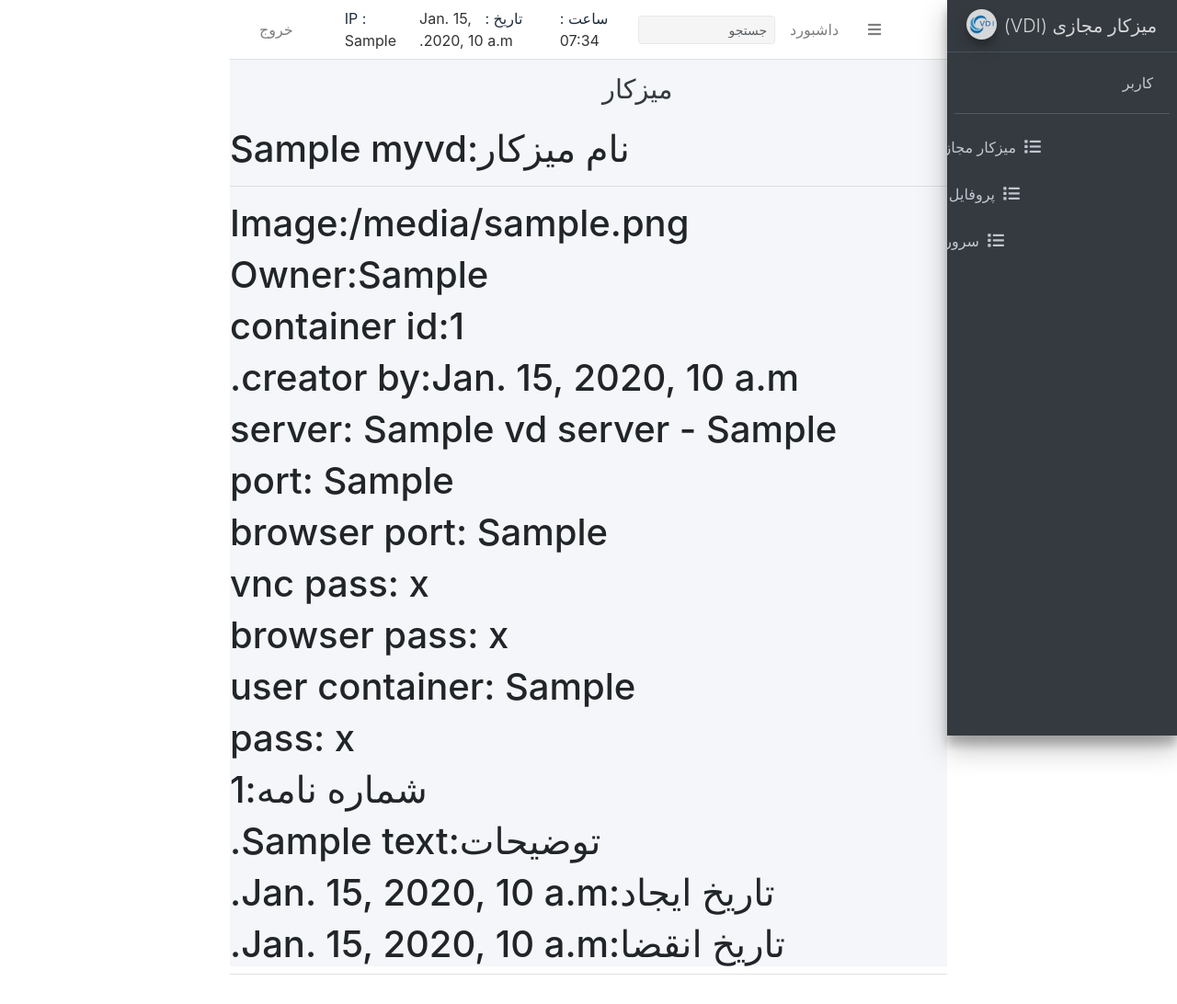
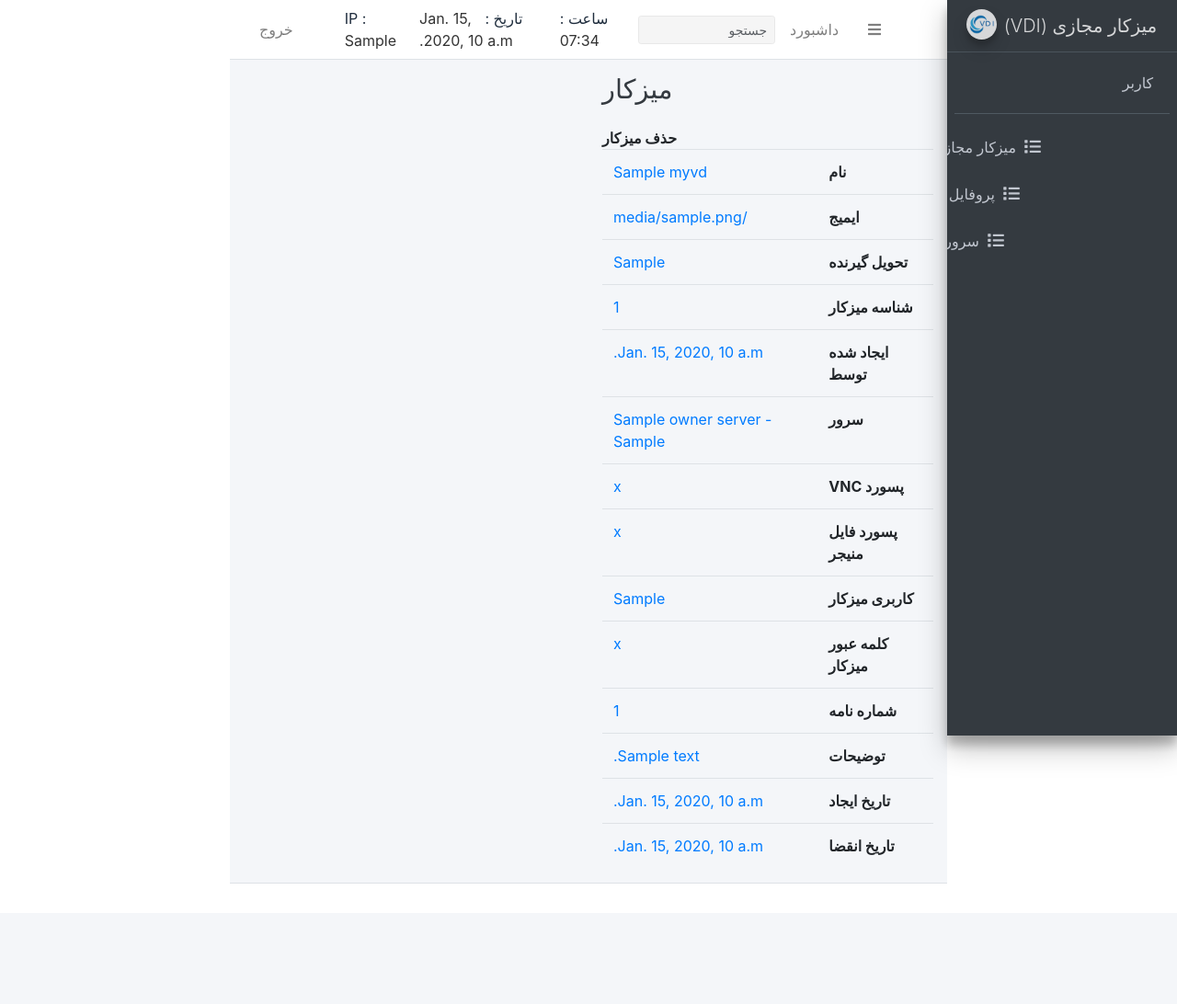
Before and after one commit to baniasadi-m/vdi-panel, a Django app: template vdiManager/templates/vdiApp/vdremove.html in a window 1280 px wide. Shown: the whole page at 92% size. After the commit the page ends 961 px from the top, so only its background shows below. Run offline with Django 3.2, Linux system fonts and the light colour scheme; the template is opened without the code that fills it: most values are stand-ins (such as "Sample title", 1, 10 or a date in 2020); some libraries are stand-ins or nearby versions.

Commit message:
update templates for doing copy password by click

```diff
--- a/vdiManager/templates/adAuth/info.html
+++ b/vdiManager/templates/adAuth/info.html
@@ -7,11 +7,11 @@
 
 <title>مشخصات  میزکار</title>
 <meta name="viewport" content="width=device-width, initial-scale=1">
-<link rel="shortcut icon" type="image/png" href="{% static 'favicon.ico' %}"/>
+<link rel="shortcut icon" type="image/png" href="{% static 'vdi.png' %}"/>
 <link href="{% static 'assets/css/bootstrap.min.css' %}" rel="stylesheet">
 <style type="text/css">
     body {
-	  background-image: url("{% static 'assets/img/gonbad.jpg' %}");
+	  background-image: url("{% static 'assets/img/vdi-blue.png' %}");
 	}
 
     .inf-content{
@@ -43,7 +43,7 @@
 
 
 <div class="panel-body center-screen">
-
+    <div id="tempMessage" style="display: none; padding: 10px; background-color: #52c6bc; color: #fff; position: fixed; top: 0; left: 50%; transform: translateX(-50%);"></div>
 <div class="col-md-6 inf-content">
 <strong>Information</strong><br>
 <div class="table-responsive">
--- a/vdiManager/templates/vdiApp/profilecreate.html
+++ b/vdiManager/templates/vdiApp/profilecreate.html
@@ -35,7 +35,7 @@
             </div>
     <p>{{v}}</p>
     <!-- Submit button -->
-    <button type="submit" class="btn btn-primary btn-block mb-4">ایجاد میزکار</button>
+    <button type="submit" class="btn btn-primary btn-block mb-4">ایجاد پروفایل</button>
   </form>
 
 
--- a/vdiManager/templates/vdiApp/vdremove.html
+++ b/vdiManager/templates/vdiApp/vdremove.html
@@ -24,24 +24,175 @@
 
   </div>
 {% endif %}
-<h1 name="national_id">نام میزکار:{{myvd.vd_container_name }}</h1>
-<hr>
-<h1>Image:{{myvd.vd_container_img}}</h1>
-<h1>Owner:{{myvd.vd_owner }}</h1>
-<h1>container id:{{myvd.vd_container_id }}</h1>
-<h1>creator by:{{myvd.vd_created_by}}</h1>
-<h1>server: {{myvd.vd_server.server_name}} - {{myvd.vd_server.server_ip}}</h1>
-<h1>port: {{myvd.vd_port}} </h1>
-<h1>browser port: {{myvd.vd_browser_port}} </h1>
-<h1>vnc pass: {{myvd.vd_container_vncpass}} </h1>
-<h1>browser pass: {{myvd.vd_browser_pass}} </h1>
-<h1>user container: {{myvd.vd_container_user}} </h1>
-<h1>pass: {{myvd.vd_container_password}} </h1>
-<h1>شماره نامه:{{myvd.vd_letter_number}}</h1>
-<h1>توضیحات:{{myvd.vd_description }}</h1>
-<h1>تاریخ ایجاد:{{myvd.vd_created_at|to_jalali:'%Y/%m/%d'}}</h1>
-<h1>تاریخ انقضا:{{myvd.vd_expired_at|to_jalali:'%Y/%m/%d'}}</h1>
+<div class="panel-body center-screen">
 
+  <div class="col-md-6 inf-content">
+  <strong>حذف میزکار</strong><br>
+  <div class="table-responsive">
+
+  <table class="table table-user-information">
+  <tbody>
+  <tr>
+  <td>
+  <strong>
+  <span class="glyphicon glyphicon-phone text-primary"></span>
+  نام
+  </strong>
+  </td>
+  <td class="text-primary">
+    {{myvd.vd_container_name }}
+  </td>
+  </tr>
+  <tr>
+  <td>
+  <strong>
+  <span class="glyphicon glyphicon-link  text-primary"></span>
+  ایمیج
+  </strong>
+  </td>
+  <td class="text-primary">
+      {{myvd.vd_container_img}}
+  </td>
+  </tr>
+  <tr>
+  <td>
+  <strong>
+  <span class="glyphicon glyphicon-cloud text-primary"></span>
+  تحویل گیرنده
+  </strong>
+  </td>
+  <td class="text-primary">
+      {{myvd.vd_owner }}
+  </td>
+  </tr>
+  <tr>
+  <td>
+  <strong>
+  <span class="glyphicon glyphicon-link text-primary"></span>
+  شناسه میزکار
+  </strong>
+  </td>
+  <td class="text-primary">
+      {{myvd.vd_container_id }}
+  </td>
+  </tr>
+  <tr>
+  <td>
+  <strong>
+  <span class="glyphicon glyphicon-user  text-primary"></span>
+  ایجاد شده توسط
+  </strong>
+  </td>
+  <td class="text-primary">
+      {{myvd.vd_created_by}}
+  </td>
+  </tr>
+  <tr>
+  <td>
+  <strong>
+  <span class="glyphicon glyphicon-lock text-primary"></span>
+  سرور
+  </strong>
+  </td>
+  <td class="text-primary">
+      {{myvd.vd_owner.owner_server.server_name}} - {{myvd.vd_owner.owner_server.server_ip}}
+  </td>
+  </tr>
+  <tr>
+  <td>
+  <strong>
+  <span class="glyphicon glyphicon-calendar text-primary"></span>
+  پسورد VNC
+  </strong>
+  </td>
+  <td class="text-primary" id="vncpass" onclick="copyText('vncpass')">
+      {{myvd.vd_container_vncpass}}
+  </td>
+  </tr>
+  <tr>
+  <td>
+  <strong>
+  <span class="glyphicon glyphicon-calendar text-primary"></span>
+  پسورد فایل منیجر
+  </strong>
+  </td>
+  <td class="text-primary" id="fbpass" onclick="copyText('fbpass')">
+      {{myvd.vd_browser_pass}}
+
+  </td>
+
+  </tr>
+  <tr>
+    <td>
+    <strong>
+    <span class="glyphicon glyphicon-calendar text-primary"></span>
+    کاربری میزکار
+    </strong>
+    </td>
+    <td class="text-primary">
+      {{myvd.vd_container_user}}
+
+    </td>
+    </tr>
+    <tr>
+      <td>
+      <strong>
+      <span class="glyphicon glyphicon-calendar text-primary"></span>
+      کلمه عبور میزکار
+      </strong>
+      </td>
+      <td class="text-primary" id="vncpass" onclick="copyText('vncpass')">
+          {{myvd.vd_container_password}}
+      </td>
+      </tr>
+      <tr>
+        <td>
+        <strong>
+        <span class="glyphicon glyphicon-calendar text-primary"></span>
+        شماره نامه
+        </strong>
+        </td>
+        <td class="text-primary">
+          {{myvd.vd_letter_number}}
+        </td>
+        </tr>
+        <tr>
+          <td>
+          <strong>
+          <span class="glyphicon glyphicon-calendar text-primary"></span>
+          توضیحات
+          </strong>
+          </td>
+          <td class="text-primary">
+              {{myvd.vd_description }}
+          </td>
+          </tr>
+          <tr>
+            <td>
+            <strong>
+            <span class="glyphicon glyphicon-calendar text-primary"></span>
+            تاریخ ایجاد
+            </strong>
+            </td>
+            <td class="text-primary">
+              {{myvd.vd_created_at|to_jalali:'%Y/%m/%d'}}
+            </td>
+            </tr>
+            <tr>
+              <td>
+              <strong>
+              <span class="glyphicon glyphicon-calendar text-primary"></span>
+              تاریخ انقضا
+              </strong>
+              </td>
+              <td class="text-primary">
+                  {{myvd.vd_expired_at|to_jalali:'%Y/%m/%d'}}
+              </td>
+              </tr>
+          </tbody>
+  </table>
+  </div>
+  </div>
 
 </div>
 {% endblock %}
```
